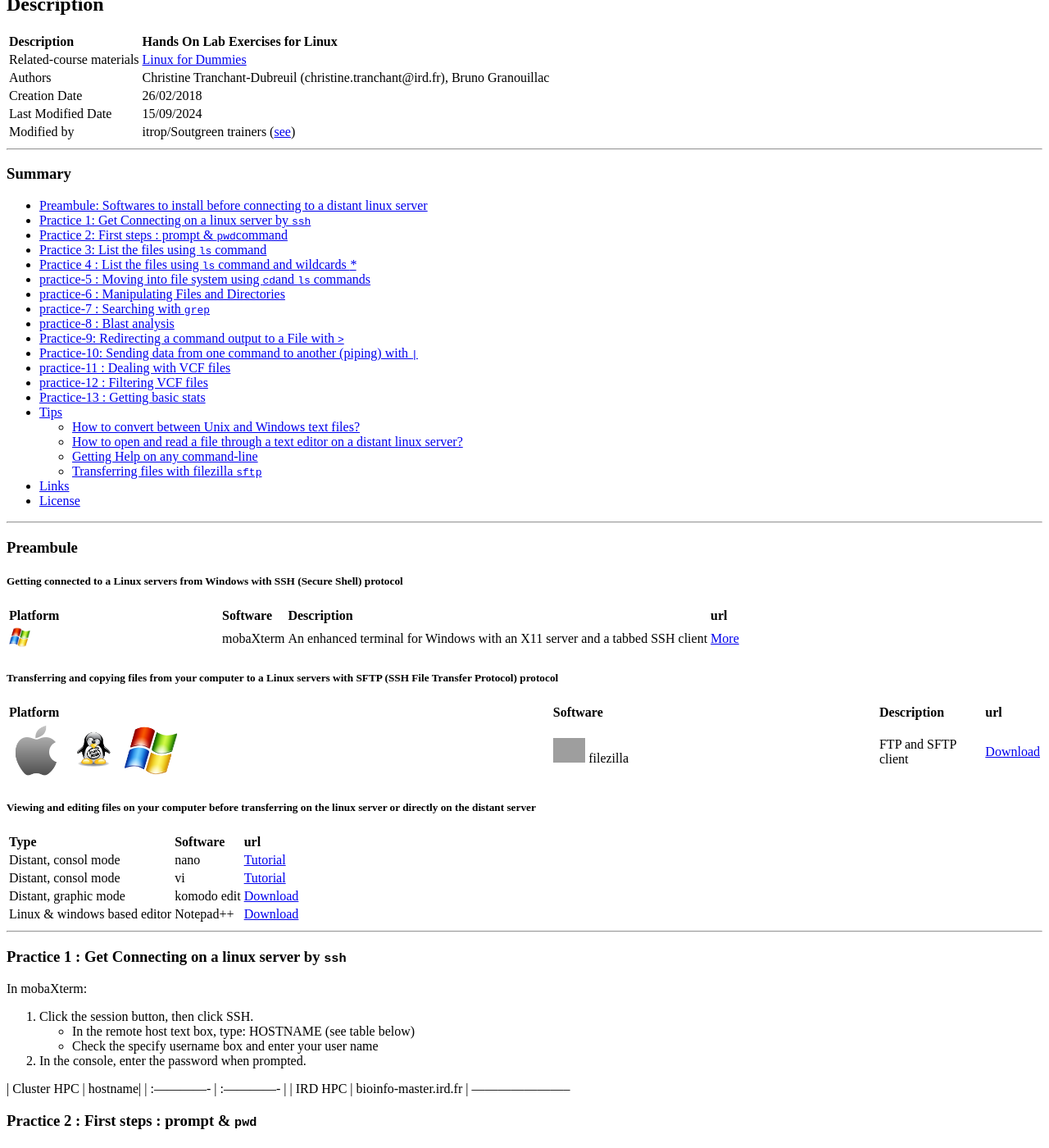
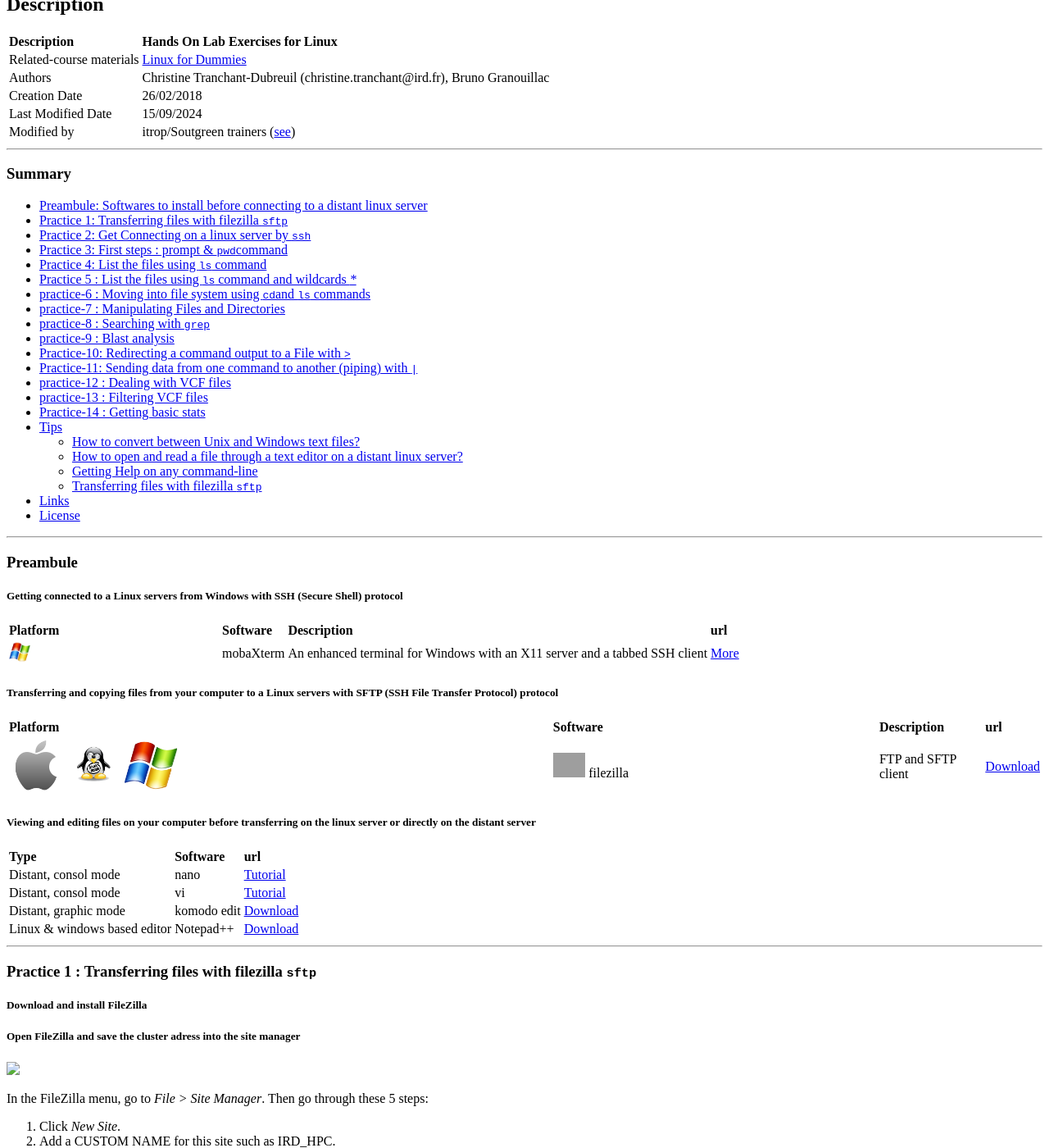
Before and after one commit to wave-centre/cibig, a Jekyll site: the page built from docs/course_materials/LINUX1/linux1_PRACTICE.md, in a window 1280 px wide and 1400 px high, scrolled down 254 px. Shown: the whole window at 82% size. Built offline with Jekyll 4.4.1, drawn with Linux system fonts in a browser that asks for light colours; our own code applies the rules of GitHub Pages for plain Markdown files; some of the changed text lies outside the part shown; grey boxes are pictures that could not be loaded.

Commit message:
Update linux1_PRACTICE.md

```diff
--- a/docs/course_materials/LINUX1/linux1_PRACTICE.md
+++ b/docs/course_materials/LINUX1/linux1_PRACTICE.md
@@ -14,19 +14,20 @@
 
 <!-- TOC depthFrom:2 depthTo:2 withLinks:1 updateOnSave:1 orderedList:0 -->
 * [Preambule: Softwares to install before connecting to a distant linux server ](#preambule)
-* [Practice 1: Get Connecting on a linux server by `ssh`](#practice-1)
-* [Practice 2: First steps : prompt & `pwd`command](#practice-2)
-* [Practice 3: List the files using `ls` command](#practice-3)
-* [Practice 4 : List the files using `ls` command and wildcards  _*_](#practice-4)
-* [practice-5 : Moving into file system using `cd`and `ls` commands](#practice-5)
-* [practice-6 : Manipulating Files and Directories](#practice-6)
-* [practice-7 : Searching with `grep`](#practice-7)
-* [practice-8 : Blast analysis](#practice-8)
-* [Practice-9: Redirecting a command output to a File with `>`](#practice-9)
-* [Practice-10: Sending data from one command to another (piping) with `|`](#practice-10)
-* [practice-11 : Dealing with VCF files](#practice-11)
-* [practice-12 : Filtering VCF files](#practice-12)
-* [Practice-13 : Getting basic stats](#practice-13)
+* [Practice 1: Transferring files with filezilla `sftp`](#practice-1)
+* [Practice 2: Get Connecting on a linux server by `ssh`](#practice-2)
+* [Practice 3: First steps : prompt & `pwd`command](#practice-3)
+* [Practice 4: List the files using `ls` command](#practice-4)
+* [Practice 5 : List the files using `ls` command and wildcards  _*_](#practice-5)
+* [practice-6 : Moving into file system using `cd`and `ls` commands](#practice-6)
+* [practice-7 : Manipulating Files and Directories](#practice-7)
+* [practice-8 : Searching with `grep`](#practice-8)
+* [practice-9 : Blast analysis](#practice-9)
+* [Practice-10: Redirecting a command output to a File with `>`](#practice-10)
+* [Practice-11: Sending data from one command to another (piping) with `|`](#practice-11)
+* [practice-12 : Dealing with VCF files](#practice-12)
+* [practice-13 : Filtering VCF files](#practice-13)
+* [Practice-14 : Getting basic stats](#practice-14)
 * [Tips](#tips)
   - [How to convert between Unix and Windows text files?](#convertFileFormat)
   - [How to open and read a file through a text editor on a distant linux server?](#readFile)
@@ -68,9 +69,41 @@
 
 -----------------------
 
+<a name="practice-1"></a>
+### Practice 1 : Transferring files with filezilla `sftp`
 
-<a name="practice-1"></a>
-### Practice 1 : Get Connecting on a linux server by `ssh`
+
+##### Download and install FileZilla
+
+
+##### Open FileZilla and save the cluster adress into the site manager
+
+<img width="50%" class="img-responsive" src="{{ site.url }}/images/tpLinux/tp-filezilla1.png"/>
+
+In the FileZilla menu, go to _File > Site Manager_. Then go through these 5 steps:
+
+1. Click _New Site_.
+2. Add a CUSTOM NAME for this site such as IRD_HPC.
+3. Add the HOSTNAME (see table below).
+4. Set the Logon Type to "Normal" and insert your username and password used to connect on the IRD HPC
+5. Press the "Connect" button.
+
+| Cluster HPC | hostname|
+| :------------- | :------------- |
+| IRD HPC |  bioinfo-nas.ird.fr |
+
+
+##### Transferring files
+
+<img width="50%" class="img-responsive" src="{{ site.url }}/images/tpLinux/tp-filezilla2.png"/>
+
+1. From your computer to the cluster : click and drag an text file item from the left to the right column
+2. From the cluster to your computer : click and drag an text file item from he right  to the left column
+
+-----------------------
+
+<a name="practice-2"></a>
+### Practice 2 : Get Connecting on a linux server by `ssh`
 
 In mobaXterm:
 1. Click the session button, then click SSH.
@@ -85,8 +118,8 @@ In mobaXterm:
 -----------------------
 
 
-<a name="practice-2"></a>
-###  Practice 2 : First steps : prompt & `pwd`
+<a name="practice-3"></a>
+###  Practice 3 : First steps : prompt & `pwd`
 
 #### Working environment
 
@@ -117,8 +150,8 @@ tar -xzvf LINUX-TP.tar.gz
 
 -----------------------
 
-<a name="practice-3"></a>
-### Practice 3 : List the files using `ls` command
+<a name="practice-4"></a>
+### Practice 4 : List the files using `ls` command
 
 * List the content of your home directory
 * List the content of the directory `Fasta` by using its absolute path in first then its relative path - `ls` command
@@ -127,8 +160,8 @@ tar -xzvf LINUX-TP.tar.gz
 
 -----------------------
 
-<a name="practice-4"></a>
-### Practice 4 : List the files using `ls` command and wildcards  _*_
+<a name="practice-5"></a>
+### Practice 5 : List the files using `ls` command and wildcards  _*_
 
 * List the content of the directory `T-coffee`. Are there only fasta files ? - `ls` command
 * List only the files starting by sample (in the directory `T-coffee` ) -  `ls` command & _*_
@@ -136,8 +169,8 @@ tar -xzvf LINUX-TP.tar.gz
 
 -----------------------
 
-<a name="practice-5"></a>
-### Practice 5 : Moving into file system using `cd` and `ls` command
+<a name="practice-6"></a>
+### Practice 6 : Moving into file system using `cd` and `ls` command
 
 * Go to the directory `Script` and check in the prompt you have correctly changed your working directory (`pwd`).
 * List the dir content with `ls`.
@@ -223,8 +256,8 @@ Test the command `tree`
 
 -----------------------
 
-<a name="practice-6"></a>
-### Practice 6 : Manipulating Files and Directories
+<a name="practice-7"></a>
+### Practice 7 : Manipulating Files and Directories
 
 We will prepare our blast analysis performed after by creating directory and moving files as showing in the image just below :
 <img width="50%" class="img-responsive" src="img/arbo-2.png"/>
@@ -243,9 +276,9 @@ We will prepare our blast analysis performed after by creating directory and mov
 
 
 
-<a name="practice-7"></a>
+<a name="practice-8"></a>
 
-### Practice 7 : Searching with `grep`
+### Practice 8 : Searching with `grep`
 
 * Go on the databank `plant ensembl` (https://plants.ensembl.org) and search if a refence genome exist for the Oryza sativa species.
 
@@ -267,8 +300,8 @@ We will prepare our blast analysis performed after by creating directory and mov
 
 -----------------------
 
-<a name="practice-8"></a>
-### Practice 8 : Blast analysis
+<a name="practice-9"></a>
+### Practice 9 : Blast analysis
 
 ##### Connection to bioinfo-inter.ird.fr
 
@@ -363,14 +396,14 @@ The flag for the output format is -outfmt followed by a number which denotes the
 
 -----------------------
 
-<a name="practice-9"></a>
-### Practice 9 : Redirecting a command output to a File with `>`
+<a name="practice-10"></a>
+### Practice 10 : Redirecting a command output to a File with `>`
 * Extract all ESTs identifiers and print them in the file ESTs_accession.list - `cut >`
 
 -----------------------
 
-<a name="practice-10"></a>
-### Practice 10 :  Sending data from one command to another (piping) with `|`
+<a name="practice-11"></a>
+### Practice 11 :  Sending data from one command to another (piping) with `|`
 * How many sequences contains the file transcritsAssembly.fasta ?
 * How many sequences have a homology with EST sequences ? (TIPs: `cut` command with `sort -u` (uniq) or `uniq` command ))
 * Extract ESTs sequences from database (or "bank") with `seqtk` by typing :
@@ -402,8 +435,8 @@ seqtk comp  FASTA_FILE | head
 
 -----------------------
 
-<a name="practice-11"></a>
-### Practice 11 : Dealing with vcf Files
+<a name="practice-12"></a>
+### Practice 12 : Dealing with vcf Files
 
 * List the content of the directory `/scratch2/VCF_LINUX`
 * Before creating your directory `/scratch2/VCF_LINUX_FORMATIONX`, displays the amount of disk space available on the file system with the command `df`
@@ -427,8 +460,8 @@ Thus, OgOb-all-MSU7-CHR6.GATKVARIANTFILTRATION.LINK.vcf is the name of the new f
 
 -----------------------
 
-<a name="practice-12"></a>
-### Practice 12 :  Filtering VCF files `|` - `zgrep`
+<a name="practice-13"></a>
+### Practice 13 :  Filtering VCF files `|` - `zgrep`
 To get some basics stats of the output VCF files, let's use linux command!
 * How many polymorphisms were detected (Displaying all the lines which does not start with # / header lines) in the different vcf files ?
 * How many polymorphisms were considered "good" after filtering steps by GATK VARIANTFILTRATION (ie marked `PASS`)?
@@ -438,8 +471,8 @@ To get some basics stats of the output VCF files, let's use linux command!
 
 -----------------------
 
-<a name="practice-13"></a>
-### Practice 13 : Getting basic stats
+<a name="practice-14"></a>
+### Practice 14 : Getting basic stats
 * Go into the directory `LINUX-TP/Data/fastq/pairedTwoIndividusGzippedIrigin` - `cd`
 * List the directory content
 * Run fastq-stats program ( [more](http://manpages.ubuntu.com/manpages/xenial/man1/fastq-stats.1.html) to get stats about the fastq file `irigin1_1.fastq.gz`
@@ -616,41 +649,6 @@ Some helpful tips for using the man command :
 * `q`: Quit back to the command prompt by typing q.
 
 
------------------------
-
-
-<a name="filezilla"></a>
-### Transferring files with filezilla `sftp`
-
-
-##### Download and install FileZilla
-
-
-##### Open FileZilla and save the cluster adress into the site manager
-
-<img width="50%" class="img-responsive" src="img/tp-filezilla1.png"/>
-
-In the FileZilla menu, go to _File > Site Manager_. Then go through these 5 steps:
-
-1. Click _New Site_.
-2. Add a CUSTOM NAME for this site such as IRD_HPC.
-3. Add the HOSTNAME (see table below).
-4. Set the Logon Type to "Normal" and insert your username and password used to connect on the IRD HPC
-5. Press the "Connect" button.
-
-| Cluster HPC | hostname|
-| :------------- | :------------- |
-| IRD HPC |  bioinfo-nas.ird.fr |
-
-
-##### Transferring files
-
-<img width="50%" class="img-responsive" src="img/tp-filezilla2.png"/>
-
-1. From your computer to the cluster : click and drag an text file item from the left to the right column
-2. From the cluster to your computer : click and drag an text file item from he right  to the left column
-
-
 
 -----------------------
 
```
